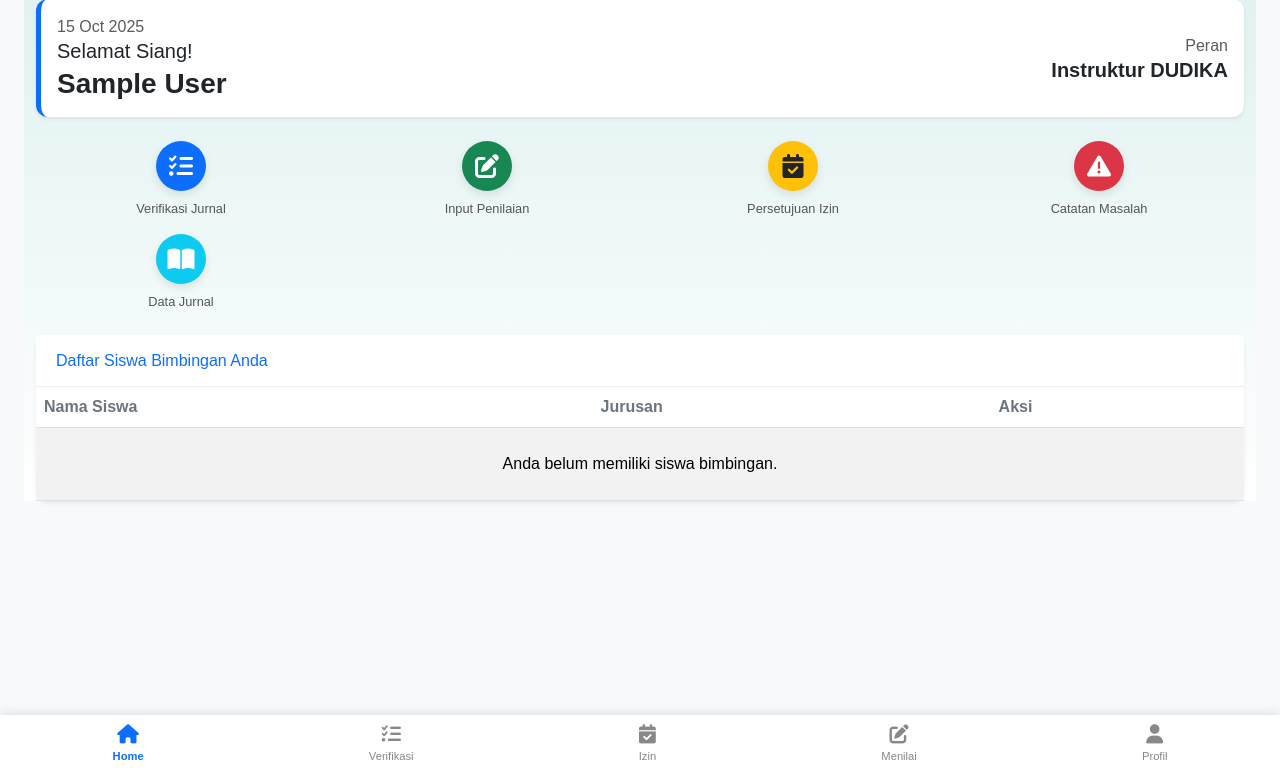
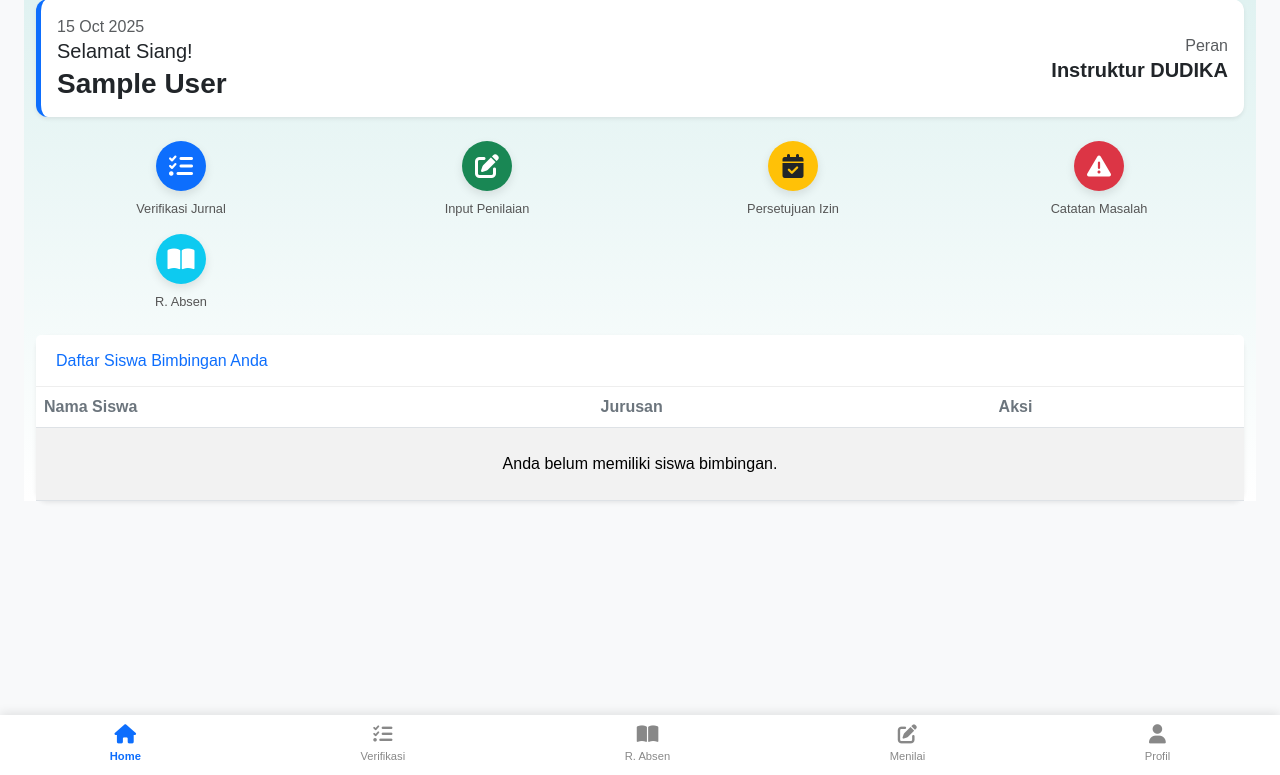
Before and after one commit to mughie77/pkl-k2, a PHP site: page /pkl-digital/instructor_dashboard.php in a window 1280 px wide. Shown: the part 25-800 px from the top of the page. Run offline with PHP 8.4, Linux system fonts and the light colour scheme; the visitor is signed in with stand-in values (Sample User, id 1); data comes from the database, SQL or seed files in the repository; data that the repository does not hold is empty; some libraries are stand-ins or nearby versions.

Commit message:
fix: Update instructor menu labels to 'R. Absen'
This commit updates the menu labels for the instructor's journal and attendance history page to "R. Absen" as requested by the user.

The changes include:
- The label in the instructor's dashboard menu in `instructor_dashboard.php` has been changed to "R. Absen".
- The label in the instructor's footer navigation menu in `templates/footer.php` has been changed to "R. Absen".

```diff
--- a/instructor_dashboard.php
+++ b/instructor_dashboard.php
@@ -95,7 +95,7 @@ try {
         <div class="col">
             <a href="instructor_view_journals.php" class="icon-menu-item">
                 <div class="icon-circle bg-info text-white"><i class="fas fa-book-open"></i></div>
-                <span class="icon-label">Data Jurnal</span>
+                <span class="icon-label">R. Absen</span>
             </a>
         </div>
     </div>
--- a/templates/footer.php
+++ b/templates/footer.php
@@ -26,7 +26,7 @@ if (in_array($user_role, ['student', 'teacher', 'instructor'])) :
 
         <?php if ($user_role === 'instructor'): ?>
             <a href="verify_journals.php" class="bottom-nav-item <?php echo basename($_SERVER['PHP_SELF']) == 'verify_journals.php' ? 'active' : ''; ?>"><i class="fas fa-tasks"></i><span>Verifikasi</span></a>
-            <a href="manage_leave_requests.php" class="bottom-nav-item <?php echo basename($_SERVER['PHP_SELF']) == 'manage_leave_requests.php' ? 'active' : ''; ?>"><i class="fas fa-calendar-check"></i><span>Izin</span></a>
+            <a href="instructor_view_journals.php" class="bottom-nav-item <?php echo basename($_SERVER['PHP_SELF']) == 'instructor_view_journals.php' ? 'active' : ''; ?>"><i class="fas fa-book-open"></i><span>R. Absen</span></a>
             <a href="input_assessment.php" class="bottom-nav-item <?php echo basename($_SERVER['PHP_SELF']) == 'input_assessment.php' ? 'active' : ''; ?>"><i class="fas fa-edit"></i><span>Menilai</span></a>
         <?php endif; ?>
 
```
